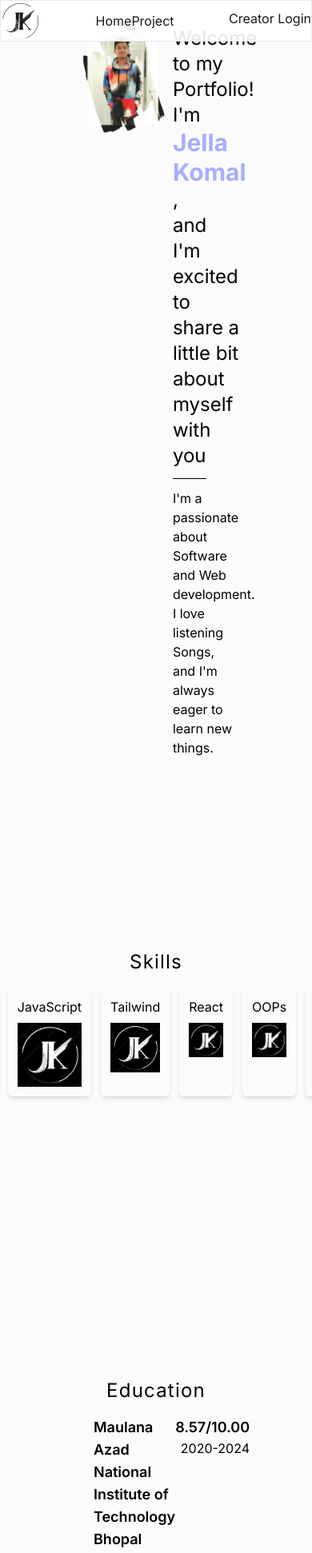
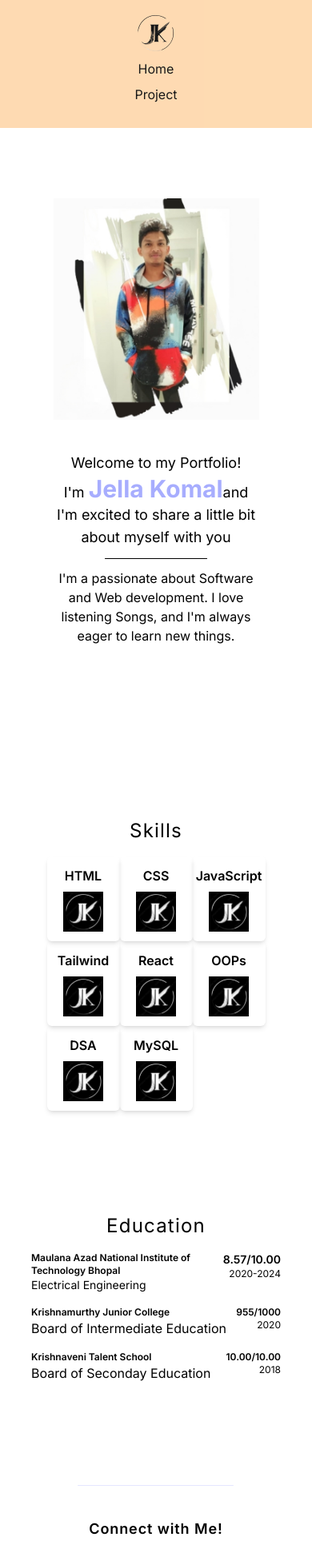
Before and after one commit to kamii1112/JKspace, a React (Create React App) app: page / in a window 390 px wide. Shown: the top 1942 px of the page at 80% size. Built offline with nearby package versions, Linux system fonts and the light colour scheme.

Commit message:
Added Responsiveness

```diff
--- a/src/Components/Context/AppContext.js
+++ b/src/Components/Context/AppContext.js
@@ -11,6 +11,7 @@ export default function AppContextProvider({children}){
     const [password, setPassword] = useState("");
     const [showPassword, setShowPassword] = useState(true);
     const [login, setLogin] = useState(false);
+    // const [login, setLogin] = useState(true); for testing purpose
 
     const submitHandler = () => {
         if (username === loginUsername && password === loginPassword) {
--- a/src/Components/Creator.jsx
+++ b/src/Components/Creator.jsx
@@ -23,19 +23,25 @@ const Creator = () => {
 
                     </div>)
                     :
-                    <div className="w-full h-[100vh] p-28 flex lg:flex-row md:flew-row sm:flex-col justify-evenly ">
-                        <div className="flex flex-col justify-center w-[50%] sm:w-full sm:mt-52 lg:my-auto">
-                            <h1 className="text-xl font-semibold sm:text-center md:text-left lg:text-left">Welcome to Creator Login!</h1>
-                            <p className="text-xl my-2">Features</p>
-                            <p><span className="font-bold mb-1">Access to Premium Content:</span> Get access to premium notes and resoures.</p>
-                            <p><span className="font-bold mb-1">Personalized Dashboard:</span> Customize your current working projects</p>
-                            <p> <span className="font-bold mb-1">Stay Updated:</span> Receive regular updates on new features</p>
-                            <h1 className="text-3xl mt-4 font-bold text-[#a7adfe] sm:text-center md:text-left lg:text-left">Ready to Get Started?</h1>
-                            <h1 className="text-xl mt-5 sm:text-center md:text-left lg:text-left">Login now and start exploring all the possiblities as creator!</h1>
+                    <div className="w-full h-[100vh] md:p-28 p-5 flex flex-col md:flex-row justify-center">
+                        <div className="flex flex-col justify-center md:w-[45%] lg:w-[70%] w-[100%] mt-52 lg:my-auto">
+                            <h1 className="text-xl font-semibold text-center md:text-left lg:text-left">Welcome to Creator Login!</h1>
+                            <p className="md:text-xl lg:text-xl text-sm lg:my-2 md:my-2 my-1  text-center md:text-left lg:text-left">Features</p>
+                            <p className="md:text-xl lg:text-xl text-sm text-center md:text-left lg:text-left">
+                                <span className="font-bold mb-1">Access to Premium Content:</span> Get access to premium notes and resoures.</p>
+                            <p className="md:text-xl lg:text-xl text-sm text-center md:text-left lg:text-left">
+                                <span className="font-bold mb-1">Personalized Dashboard:</span> Customize your current working projects</p>
+                            <p className="md:text-xl lg:text-xl text-sm text-center md:text-left lg:text-left">
+
+                                <span className="font-bold mb-1">Stay Updated:</span> Receive regular updates on new features</p>
+                            <h1 className="text-3xl mt-4 font-bold text-[#a7adfe] text-center md:text-left lg:text-left">Ready to Get Started?</h1>
+                            <h1 className="md:text-xl lg:text-xl text-base lg:mt-5 md:mt-5 mt-2 text-center md:text-left lg:text-left">Login now and start exploring all the possiblities as creator!</h1>
                         </div >
                         <div className="xl:hidden lg:hidden md:hidden sm:block w-[40%] h-[1px] bg-slate-300 mx-auto">
                         </div>
-                        <div className="flex flex-col items-center lg:my-auto lg:px-5 lg:py-40 shadow-xl lg:w-[50%] rounded-xl py-20 sm:w-full sm:mt-20 sm:py-16 md:w-[70%] md:mx-auto sm:mx-auto">
+                        <div className="flex flex-col gap-4 items-center lg:my-auto lg:px-1 lg:py-20 shadow-xl hover:shadow-2xl
+                        rounded-xl mt-20 py-16 md:w-[50%] mx-auto w-[70%] lg:w-[40%] ">
+                            <h1 className="text-lg font-semibold tracking-wider">Login Now!</h1>
                             <div className="">
                                 <label htmlFor="username" className="my-auto">Username<super className="text-red-500">*</super></label>
                                 <input type="text" placeholder="username" value={username}
--- a/src/Components/Home.jsx
+++ b/src/Components/Home.jsx
@@ -3,51 +3,34 @@ import { SocialIcon } from "react-social-icons";
 import image from "./images/komal.png";
 import SkillsCard from "./Skills/SkillsCard";
 import SkillsData from "./Skills/SkillsData";
-import {AppContext} from "./Context/AppContext";
+import { AppContext } from "./Context/AppContext";
 
 const Home = () => {
-    const { handleCopyClick} = useContext(AppContext);
+    const { handleCopyClick } = useContext(AppContext);
 
     return (
-        <div className="w-full bg-[#fbfbfb]">
-            <div className="w-[70%] flex lg:flex-row sm:flex-col justify-between mx-auto p-8 sm:mt-96 md:mt-40 lg:h-[60vh] md:gap-16">
-                {/* <div className="flex flex-col justify-center gap-2 h-[70%] sm:invisible md:visible lg:visible md:mx-auto lg:w-full lg:my-auto">
-                    <div className="flex flex-row gap-4">
-                        <svg xmlns="http://www.w3.org/2000/svg" viewBox="0 0 24 24" width="30px" height="30px">
-                            <path d="M21 8h-8l4-6h-6L3 14h7l-6 9L21 8Z"></path>
-                        </svg>
-                        <p>Explore various sections</p>
+        // <div className="w-full bg-[#fbfbfb] flex flex-col gap-52
+        <div className="w-full  flex flex-col gap-52 pt-20 md:pt-0        ">
+            <div className="w-[70%] flex lg:flex-row flex-col justify-between mx-auto p-2 gap-10 md:mt-40 lg:h-[60vh] md:gap-16">
+                <div className="">
+                    <img src={image} alt="" className="object-cover h-full" />
                 </div>
-                    <div className="flex flex-row gap-4">
-                        <svg xmlns="http://www.w3.org/2000/svg" viewBox="0 0 24 24" width="30px" height="30px">
-                            <path d="M21 8h-8l4-6h-6L3 14h7l-6 9L21 8Z"></path>
-                        </svg>
-                        <p>Check out on my projects</p>
-                    </div>
-                    <div className="flex flex-row gap-4">
-                        <svg xmlns="http://www.w3.org/2000/svg" viewBox="0 0 24 24" width="30px" height="30px">
-                            <path d="M21 8h-8l4-6h-6L3 14h7l-6 9L21 8Z"></path>
-                        </svg>
-                        <p>Connect with me me social media</p>
-                    </div>
-                </div> */}
-                <div>
-                    <img src={image} alt="" className=" " />
-                </div>
-                <div className="w-[40%] sm:w-full h-full flex flex-col justify-center md:mx-auto">
-                    <p className="text-2xl md:text-center lg:text-left">Welcome to my Portfolio! <br />
-                        I'm <span className="text-3xl font-bold text-[#a7adfe]"> Jella Komal </span>, <br />
-                        and I'm excited to share a little bit <br />
+                <div className="lg:w-[40%] w-full h-full flex flex-col justify-center md:mx-auto">
+                    <p className="text-lg md:text-2xl lg:text-2xl md:text-center lg:text-left text-center">Welcome to my Portfolio! <br />
+                        I'm  <span className="text-3xl font-bold text-[#a7adfe]"> Jella Komal</span>and I'm excited to share a little bit
                         about myself with you</p>
-                    <div className="w-[50%] h-[1px] bg-black my-3 md:mx- lg:ml-0"></div>
-                    <p className="md:text-center lg:text-left">I'm a passionate about Software and Web development. I love listening Songs, and I'm always eager to learn new things.</p>
+                    <div className="w-[50%] h-[1px] bg-black my-3 md:mx-auto lg:ml-0 mx-auto"></div>
+                    <p className="md:text-center lg:text-left text-center">I'm a passionate about Software and Web development. I love listening Songs, and I'm always eager to learn new things.</p>
                 </div>
 
             </div>
 
-            <div className="w-[70%] flex flex-col gap-4 items-center mx-auto my-52 pb-36">
+            <div className="flex flex-col gap-32 items-center">
+
+
+                <div className="w-[70%] flex flex-col gap-4 items-center mx-auto ">
                     <h1 className="text-2xl tracking-wider ">Skills</h1>
-                <div className="flex flex-row justify-center gap-3">{
+                    <div className="grid grid-cols-3 sm:grid-cols-4 md:flex md:flex-row md:flex-wrap justify-center md:gap-3 md:w-[90%] lg:w-full">{
                         SkillsData.map((data) => (
                             <SkillsCard data={data} />
                         ))
@@ -56,44 +39,44 @@ const Home = () => {
                 </div>
 
 
-            <div className="w-[40%] flex flex-col gap-4 items-center mx-auto my-48">
+                <div className="md:w-[40%] lg:w-[40%] flex flex-col gap-4 items-center mx-auto w-[80%]">
                     <h1 className="text-2xl tracking-wider ">Education</h1>
                     <div className="flex flex-row justify-between  w-full">
                         <div className="">
-                        <h1 className="text-lg font-semibold">Maulana Azad National Institute of Technology Bhopal</h1>
-                        <p>Electrical Engineering</p>
+                            <h1 className="md:text-lg lg:text-lg text-xs font-semibold">Maulana Azad National Institute of Technology Bhopal</h1>
+                            <p className="text-sm">Electrical Engineering</p>
                         </div>
                         <div className="">
-                        <p className="text-lg font-semibold text-right">8.57/10.00</p>
-                        <p className="text-right">2020-2024</p>
+                            <p className="md:text-lg lg:text-lg text-sm font-semibold text-right">8.57/10.00</p>
+                            <p className="text-right md:text-base text-xs">2020-2024</p>
                         </div>
                     </div>
                     <div className="flex flex-row justify-between  w-full">
                         <div className="">
-                        <h1 className="text-lg font-semibold">Krishnamurthy Junior College</h1>
+                            <h1 className="md:text-lg lg:text-lg font-semibold text-xs">Krishnamurthy Junior College</h1>
                             <p>Board of Intermediate Education</p>
                         </div>
                         <div className="">
-                        <p className="text-lg font-semibold">955/1000</p>
-                        <p className="text-right">2020</p>
+                            <p className="md:text-lg lg:text-lg text-xs font-semibold">955/1000</p>
+                            <p className="text-right md:text-base text-xs">2020</p>
                         </div>
                     </div>
                     <div className="flex flex-row justify-between  w-full">
                         <div className="">
-                        <h1 className="text-lg font-semibold">Krishnaveni Talent School</h1>
+                            <h1 className="md:text-lg lg:text-lg text-xs font-semibold">Krishnaveni Talent School</h1>
                             <p>Board of Seconday Education</p>
                         </div>
                         <div className="">
-                        <p className="text-lg font-semibold">10.00/10.00</p>
-                        <p className="text-right">2018</p>
+                            <p className="md:text-lg lg:text-lg  font-semibold text-xs">10.00/10.00</p>
+                            <p className="text-right md:text-base text-xs">2018</p>
                         </div>
                     </div>
                 </div>
 
 
-            <div className="w-[50%] h-[1px] bg-[#a7adfe] opacity-30 mx-auto rounded-md ">            </div>
 
                 <div>
+                    <div className="w-[50vw] h-[1px] bg-[#a7adfe] opacity-30 mx-auto rounded-md"></div>
                     <div className="w-full flex flex-col gap-3 items-center py-10">
                         <h1 className="tracking-wider text-lg font-semibold">Connect with Me!</h1>
                         <p className="cursor-pointer" onClick={handleCopyClick}>komalkumar0412@gmail.com</p>
@@ -102,12 +85,14 @@ const Home = () => {
                             <a href="https://www.linkedin.com/in/jella-komal-kumar/">
                                 <SocialIcon network="linkedin" className="hover:cursor-pointer" />
                             </a>
-                        <a href="https://github.com/JellaKomal/">
+                            <a href="https://github.com/kamii1112">
                                 <SocialIcon network="github" className="hover:cursor-pointer" /> </a>
                         </div>
                     </div>
                 </div>
             </div>
+
+        </div>
     )
 }
 
--- a/src/Components/Navbar.jsx
+++ b/src/Components/Navbar.jsx
@@ -19,26 +19,29 @@ const Navbar = () => {
 
     return (
 
-        <div className="w-[100vw] lg:h-[80px] lg:px-20 sm:px-20 md:p-4 flex lg:flex-row sm:flex-col justify-between border border-slate  bg-white opacity-90 fixed top-0">
-            <div className="block">
+        <div className="w-[100vw] lg:h-[80px] lg:px-20 p-4
+        bg-orange-200 sm:bg-slate-200 md:bg-red-200 lg:bg-blue-200
+         border-slate flex lg:flex-row flex-col md:flex-row
+        opacity-90 md:fixed md:top-0 lg:fixed lg:top-0 items-center">
+            <div className="">
                 <NavLink to="/">
-
                     <img src={logo} alt="" className="w-[50px] h-[50px] my-auto sm:mx-auto" />
                 </NavLink>
             </div>
-            <div className="p-2 flex lg:flex-row md:flex-row sm:flex-col sm:mx-auto  lg:gap-8 md:gap-2 sm:gap-2 my-auto ">
-                <NavLink to="/" className="hover:text-[#a7adfe] sm:mx-auto">Home</NavLink>
+            <div className="p-2 flex lg:flex-row md:flex-row flex-col mx-auto lg:gap-8 md:gap-8 gap-2 items-center ">
+                <NavLink to="/" className="hover:text-[#a7adfe]">Home</NavLink>
                 {
                     login && <div className="group">
-                        <div className="flex flex-row gap-8 sm:justify-center">
-                            <NavLink to="/notes" className="cursor-pointer  duration-300 ease-in-out transition-all px-3 group-hover:text-[#a7adfe]">Notes</NavLink>
+                        <div className="flex md:flex-row lg:flex-row flex-col md:gap-8 lg:gap-8 gap-1 items-center">
+                            <NavLink to="/notes" className="cursor-pointer  duration-300 ease-in-out transition-all
+                            px-3 group-hover:text-[#a7adfe]">Notes</NavLink>
                             <NavLink to='/important-links' className="hover:text-[#a7adfe] sm:mx-auto">Important Links</NavLink>
                             <NavLink to="/github" className="hover:text-[#a7adfe] sm:mx-auto">Github</NavLink>
                         </div>
                     </div>
 
                 }
-                <NavLink to='/project' className="hover:text-[#a7adfe] sm:mx-auto">Project</NavLink>
+                <NavLink to='/project' className="hover:text-[#a7adfe] ">Project</NavLink>
 
 
 
@@ -46,13 +49,15 @@ const Navbar = () => {
             <div className="my-auto">
                 {
                     login ?
-                        <div className="flex lg:flex-row lg:gap-8 sm:gap-2 md:gap-2 md:flex-row sm:flex-col">
+                        <div className="flex lg:flex-row lg:gap-8 items-center gap-2 md:gap-2 md:flex-row flex-col">
                             <NavLink to="/creator" className="hover:text-[#a7adfe] sm:mx-auto">Dashboard</NavLink>
                             <NavLink to="/" className="hover:text-[#a7adfe] sm:mx-auto" onClick={loginHandler}>Logout</NavLink>
                         </div>
                         :
-                        <div className="group">
-                            <NavLink to="/creator" className="duration-200 transition-all sm:mx-auto  hover:text-[#a7adfe]">Creator Login</NavLink>
+                        <div className="group ">
+                            <NavLink to="/creator" className="duration-200  transition-all sm:mx-auto  hover:text-[#a7adfe]">
+
+                            </NavLink>
                             <div className="w-[70%] h-[2px] rounded-md opacity-0 group-hover:opacity-95 bg-[#a7adfe] mx-auto mt-1 ">
                             </div>
                         </div>
--- a/src/Components/Notes/Notes.jsx
+++ b/src/Components/Notes/Notes.jsx
@@ -9,13 +9,13 @@ const Notes = () => {
 
     const { login } = useContext(AppContext);
 
-    return <div className="w-full pt-28">
+    return <div className="w-full md:pt-28 lg:pt-28 pt-5">
 
         {
             login ? (
-                <div className="flex flex-col gap-5">
+                <div className="flex flex-col gap-10 mt-10">
                     <h1 className="mx-auto text-5xl font-semibold tracking-wider text-slate-300 hover:text-[#a7adfe] cursor-pointer">Notes</h1>
-                    <div className="grid lg:grid-cols-4 md:grid-cols-3 sm:grid-cols-1 gap-10 w-[70%] mx-auto">{
+                    <div className="grid lg:grid-cols-4 md:grid-cols-3 sm:grid-cols-2 gap-12 w-[70%] mx-auto">{
                         NotesData.map((data) => (
                             <NotesCard data={data} />
                         ))
--- a/src/Components/Project/Project.jsx
+++ b/src/Components/Project/Project.jsx
@@ -5,9 +5,9 @@ import ProjectData from "./ProjectData";
 
 const Project = () => {
     return (
-        <div className="w-full pt-28 flex flex-col gap-10">
+        <div className="w-full pt-5 flex flex-col gap-10 md:pt-44">
             <h1 className=" mx-auto text-3xl tracking-wider font-semibold">Explore Project</h1>
-            <div className="w-[70%] grid grid-cols-3 gap-8 mx-auto">
+            <div className="md:w-[70%] lg:w-[70%] grid lg:grid-cols-3 md:grid-cols-2 grid-cols-1 gap-8 w-[80%] mx-auto">
                 {
                     ProjectData.map((data) => (
                         <ProjectCard data={data} />
--- a/src/Components/Project/ProjectData.js
+++ b/src/Components/Project/ProjectData.js
@@ -1,4 +1,10 @@
 const ProjectData = [
+    {
+            image: 'https://encrypted-tbn0.gstatic.com/images?q=tbn:ANd9GcQW5iNPeKmy_C2Jh9PVjS_6Wc39UwI2-Bx8dg&s',
+            title: "Recipe Generator",
+            link: "https://recipe-generator-two.vercel.app/",
+            description: "Elevate your cooking game with our Recipe Generator! Harnessing the power of APIs and React, it effortlessly curates mouthwatering recipes tailored to your tastes."
+        },
     {
         image: 'https://encrypted-tbn0.gstatic.com/images?q=tbn:ANd9GcRVvcncEepkaHlQEqy9EZ3x-WjDttEWfcVH0LgmMThbKg&s',
         title: "Password Generator",
@@ -41,31 +47,6 @@ const ProjectData = [
     //     link: "",
     //     description: ""
     // },
-    // {
-    //     image: '',
-    //     title: "",
-    //     link: "",
-    //     description: ""
-    // },
-    // {
-    //     image: '',
-    //     title: "",
-    //     link: "",
-    //     description: ""
-    // },
-    // {
-    //     image: '',
-    //     title: "",
-    //     link: "",
-    //     description: ""
-    // },
-    // {
-    //     image: '',
-    //     title: "",
-    //     link: "",
-    //     description: ""
-    // },
-
 ];
 
 export default ProjectData;
--- a/src/Components/Skills/SkillsCard.jsx
+++ b/src/Components/Skills/SkillsCard.jsx
@@ -3,9 +3,9 @@ import image from "../images/komal.png";
 
 const SkillsCard = ({data}) => {
     return (
-        <div className="flex flex-col gap-2 items-center shadow-md hover:shadow-xl hover:bg-[#a7adfe] duration-300 transition-all p-3 rounded-md">
-            <h1>{data.title}</h1>
-            <img src={data.image} alt="" className="w-[100px]" />
+        <div className="flex flex-col gap-2 items-center shadow-md hover:shadow-xl hover:bg-[#a7adfe] duration-300 transition-all p-3 rounded-md sm:gap-1">
+            <h1 className="font-semibold">{data.title}</h1>
+            <img src={data.image} alt="" className="w-[50px]" />
         </div>
     )
 }
```
Also changed, not shown: src/Components/Github.jsx (+32 -37 lines), src/Components/ImportantLinks/ImportantLinks.jsx (+16 -29 lines), src/Components/Notes/NotesCard.jsx (+8 -4 lines), src/Components/Project/ProjectCard.jsx (+9 -7 lines). Lines whose indentation alone changed are shown as unchanged.
